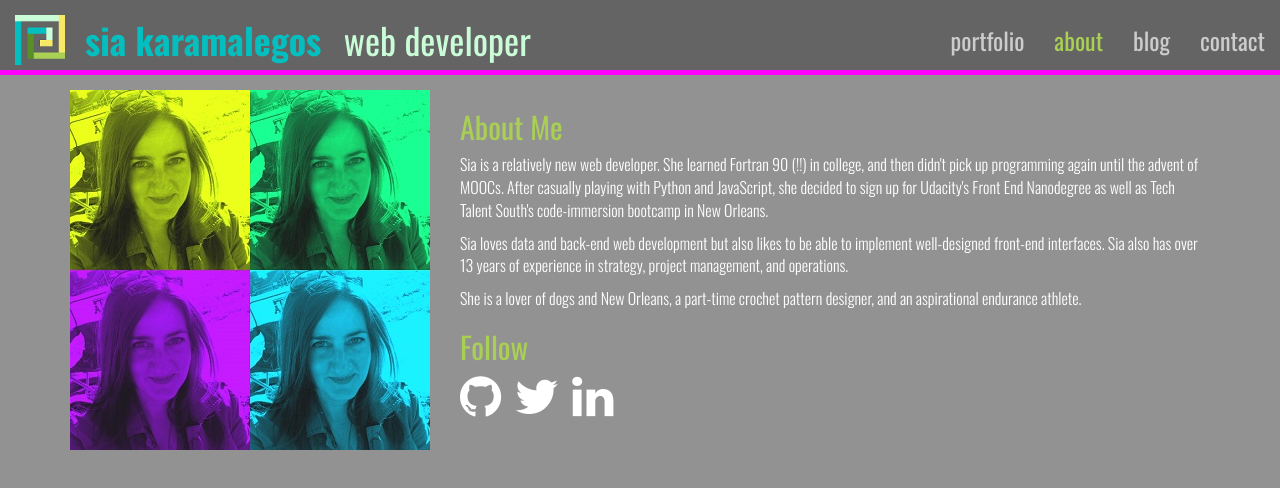
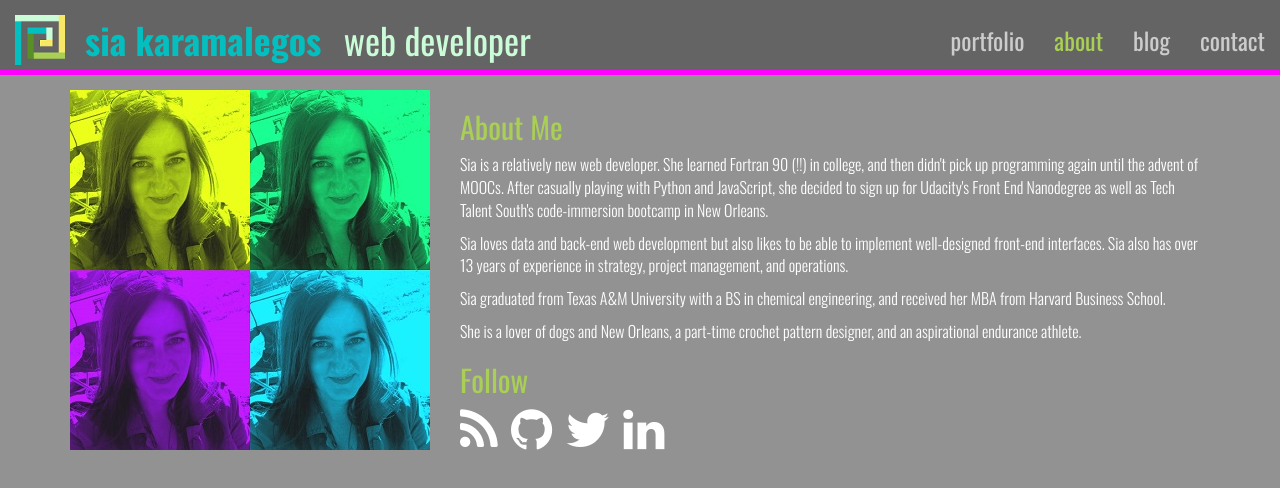
Before and after one commit to siakaramalegos/old-siakaramalegos.github.io, a plain HTML site: page about.html in a window 1280 px wide. Drawn offline with nearby package versions, Linux system fonts and the light colour scheme.

Commit message:
Edited bio and added rss feed link to follow icons

```diff
--- a/about.html
+++ b/about.html
@@ -62,9 +62,12 @@
 
             <p>Sia loves data and back-end web development but also likes to be able to implement well-designed front-end interfaces.  Sia also has over 13 years of experience in strategy, project management, and operations.</p>
 
+            <p>Sia graduated from Texas A&M University with a BS in chemical engineering, and received her MBA from Harvard Business School.</p>
+
             <p>She is a lover of dogs and New Orleans, a part-time crochet pattern designer, and an aspirational endurance athlete.</p>
 
             <h2 id="Follow">Follow</h2>
+            <a href="http://siakaramalegos.github.io/blog/feed.xml" target="_blank"><i class="fa fa-rss fa-3x"></i></a>
             <a href="https://github.com/siakaramalegos" target="_blank"><i class="fa fa-github fa-3x"></i></a>
             <a href="https://twitter.com/thegreengreek" target="_blank"><i class="fa fa-twitter fa-3x"></i></a>
             <a href="https://www.linkedin.com/in/karamalegos" target="_blank"><i class="fa fa-linkedin fa-3x"></i></a>
```
Also changed, not shown: contact.html (+1 -0 lines), index.html (+1 -0 lines).
